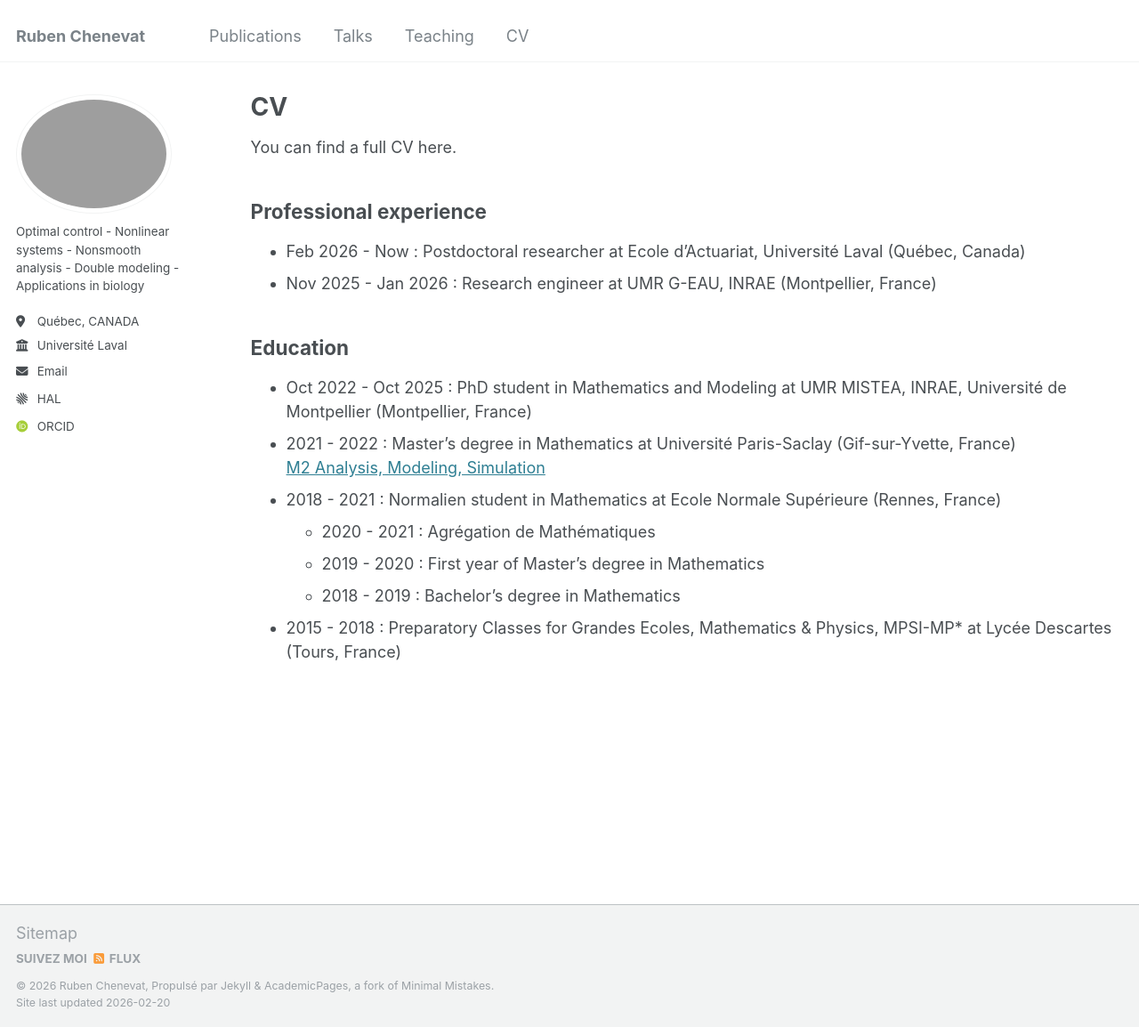
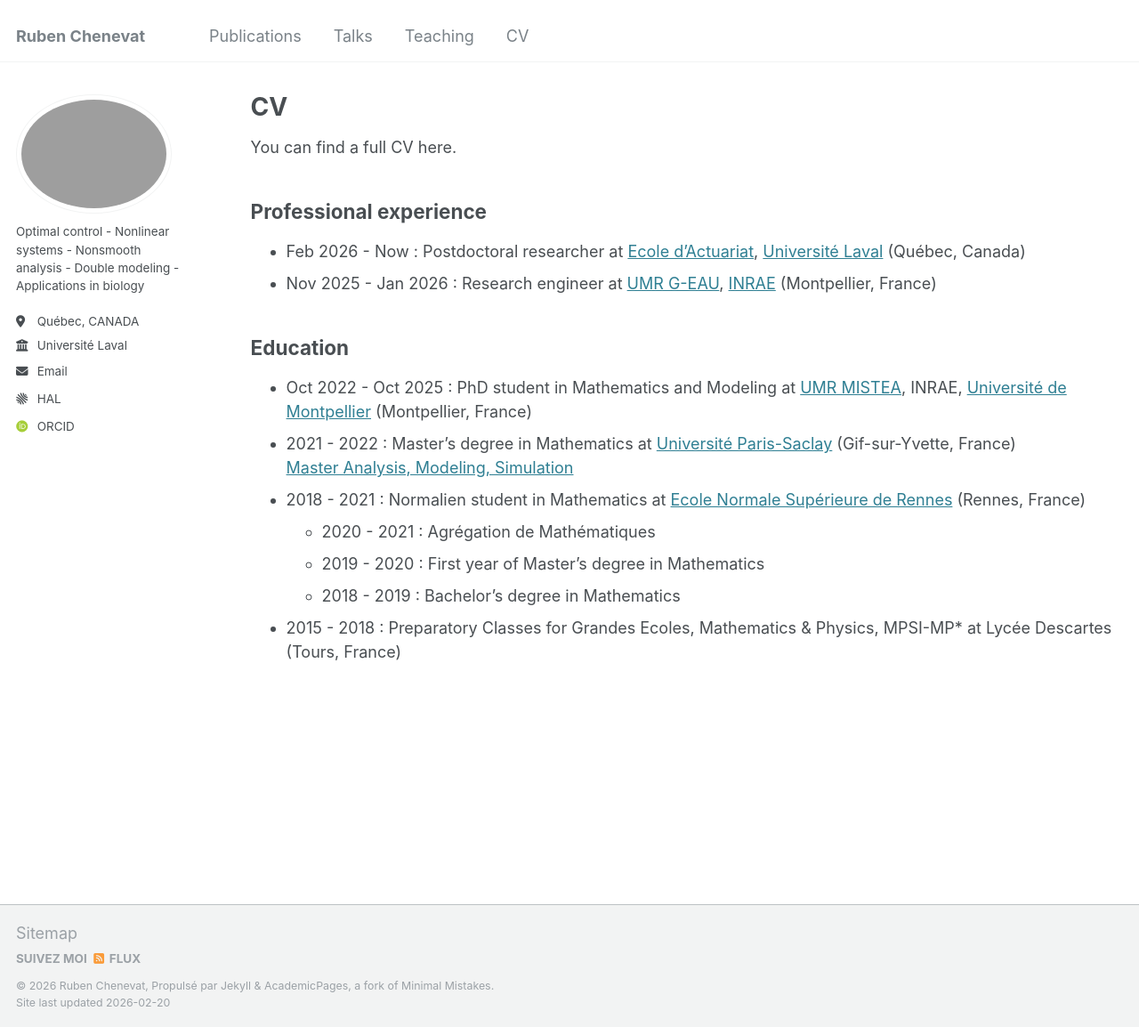
Before and after one commit to rubenchenevat/rubenchenevat.github.io, a Jekyll site: the page built from _pages/cv.md, in a window 1280 px wide and 1154 px high. Shown: the whole window at 89% size. Built offline with Jekyll 4.4.1, drawn with Linux system fonts in a browser that asks for light colours; some web fonts are replaced.

Commit message:
Update cv.md

```diff
--- a/_pages/cv.md
+++ b/_pages/cv.md
@@ -13,15 +13,15 @@ You can find a full CV here.
 
 ## Professional experience
 
-* Feb 2026 - Now : Postdoctoral researcher at Ecole d'Actuariat, Université Laval (Québec, Canada)
-* Nov 2025 - Jan 2026 : Research engineer at UMR G-EAU, INRAE (Montpellier, France)
+* Feb 2026 - Now : Postdoctoral researcher at [Ecole d'Actuariat](https://www.fsg.ulaval.ca/departements/ecole-dactuariat){:target="_blank"}, [Université Laval](https://www.ulaval.ca/){:target="_blank"} (Québec, Canada)
+* Nov 2025 - Jan 2026 : Research engineer at [UMR G-EAU](https://g-eau.fr/index.php/en/umr-g-eau){:target="_blank"}, [INRAE](https://www.inrae.fr/en){:target="_blank"} (Montpellier, France)
 
 ## Education
 
-* Oct 2022 - Oct 2025 : PhD student in Mathematics and Modeling at UMR MISTEA, INRAE, Université de Montpellier (Montpellier, France)
-* 2021 - 2022 : Master's degree in Mathematics at Université Paris-Saclay (Gif-sur-Yvette, France)<br>
-  [M2 Analysis, Modeling, Simulation](https://www.imo.universite-paris-saclay.fr/en/students/masters-programs/mathematics-and-applications/m2/analyse-modelisation-simulation/)
-* 2018 - 2021 : Normalien student in Mathematics at Ecole Normale Supérieure (Rennes, France)
+* Oct 2022 - Oct 2025 : PhD student in Mathematics and Modeling at [UMR MISTEA](https://eng-mistea.montpellier.hub.inrae.fr/){:target="_blank"}, INRAE, [Université de Montpellier](https://www.umontpellier.fr/en/){:target="_blank"} (Montpellier, France)
+* 2021 - 2022 : Master's degree in Mathematics at [Université Paris-Saclay](https://www.universite-paris-saclay.fr/en){:target="_blank"} (Gif-sur-Yvette, France)<br>
+  [Master Analysis, Modeling, Simulation](https://www.imo.universite-paris-saclay.fr/en/students/masters-programs/mathematics-and-applications/m2/analyse-modelisation-simulation/){:target="_blank"}
+* 2018 - 2021 : Normalien student in Mathematics at [Ecole Normale Supérieure de Rennes](https://www.ens-rennes.fr/){:target="_blank"} (Rennes, France)
   * 2020 - 2021 : Agrégation de Mathématiques
   * 2019 - 2020 : First year of Master's degree in Mathematics
   * 2018 - 2019 : Bachelor's degree in Mathematics
```
